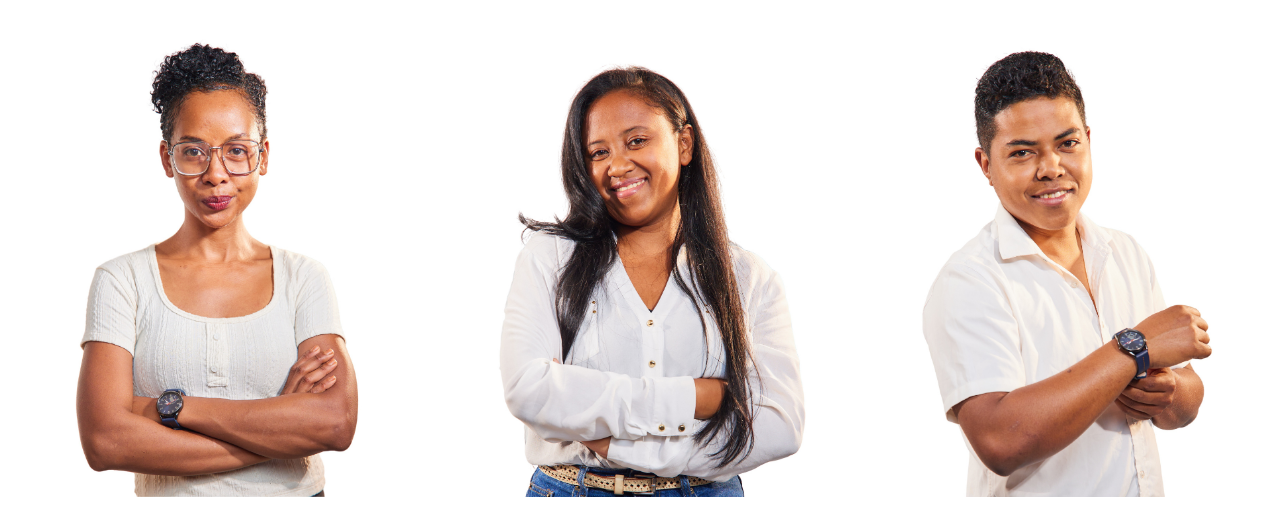
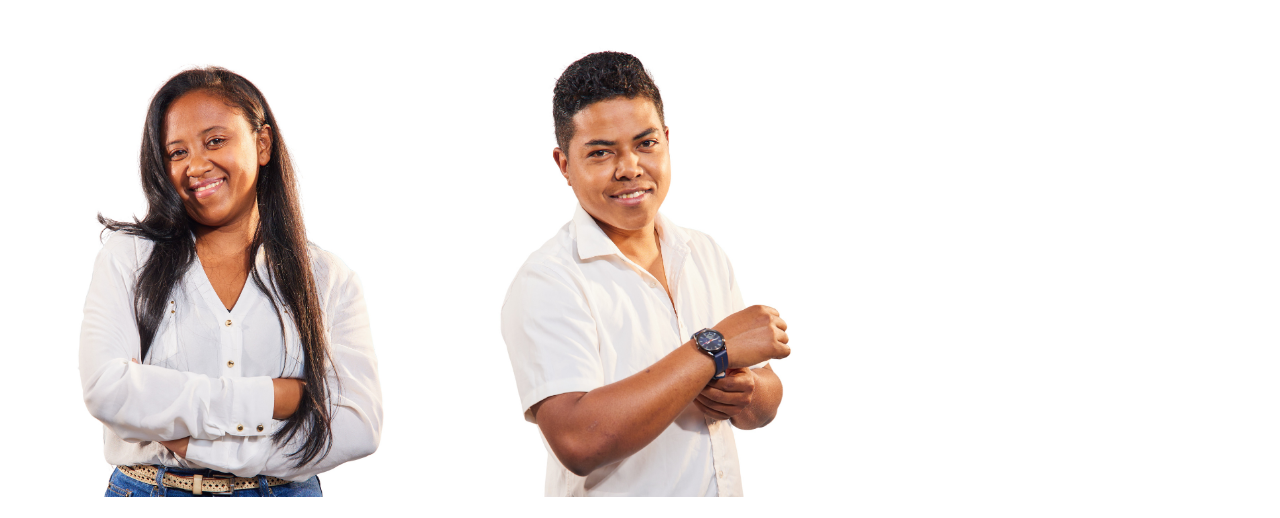
Before and after one commit to Dabilio23/newwebsite, a plain HTML site: page index.html in a window 1280 px wide. Shown: the part 4581-5099 px from the top of the page. Drawn offline with Linux system fonts and the light colour scheme.

Commit message:
Mahefasoa à valider svp

```diff
--- a/index.html
+++ b/index.html
@@ -611,7 +611,7 @@
                         </div>
                     </div>
                     <div class="row row-cols-lg-3 row-cols-1">
-                        <div class="col mb-3">
+                        <!-- <div class="col mb-3">
                             <img src="image/christelle.png" class="img-fluid" alt="">
                             <div class="d-flex flex-row mt-4 justify-content-between align-items-center">
                                 <div class="d-flex flex-column">
@@ -627,7 +627,7 @@
                                     </a>
                                 </div>
                             </div>
-                        </div>
+                        </div> -->
                         <div class="col mb-3">
                             <img src="image/miora.png" class="img-fluid" alt="">
                             <div class="d-flex flex-row mt-4 justify-content-between align-items-center">
```
